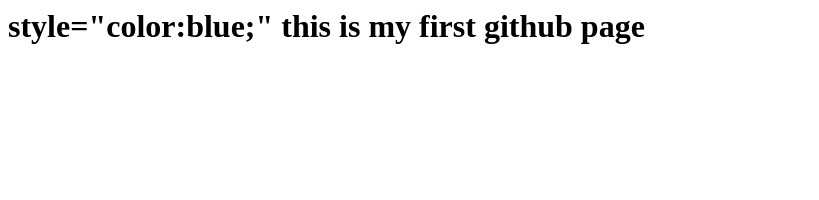
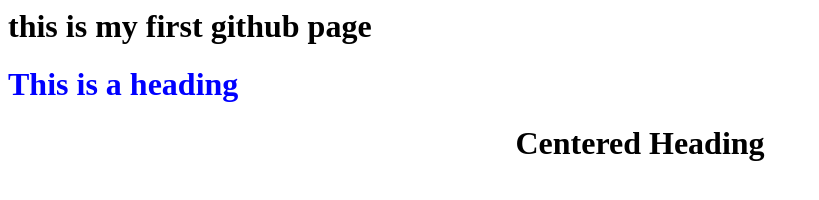
Before and after one commit to Theepiha123/test, a plain HTML site: page index.html in a window 1280 px wide. Shown: the whole page, without its empty margins (0-819 px from the left). Drawn offline with Linux system fonts and the light colour scheme.

Commit message:
Update index.html

```diff
--- a/index.html
+++ b/index.html
@@ -4,6 +4,8 @@
   </title>
 
   <body>
-    <h1>style="color:blue;" this is my first github page</h1>
+    <h1> this is my first github page</h1>
+    <h1 style="color:blue;">This is a heading</h1>
+   <h1 style="text-align:center;">Centered Heading</h1>
   </body>
 </html>
```
